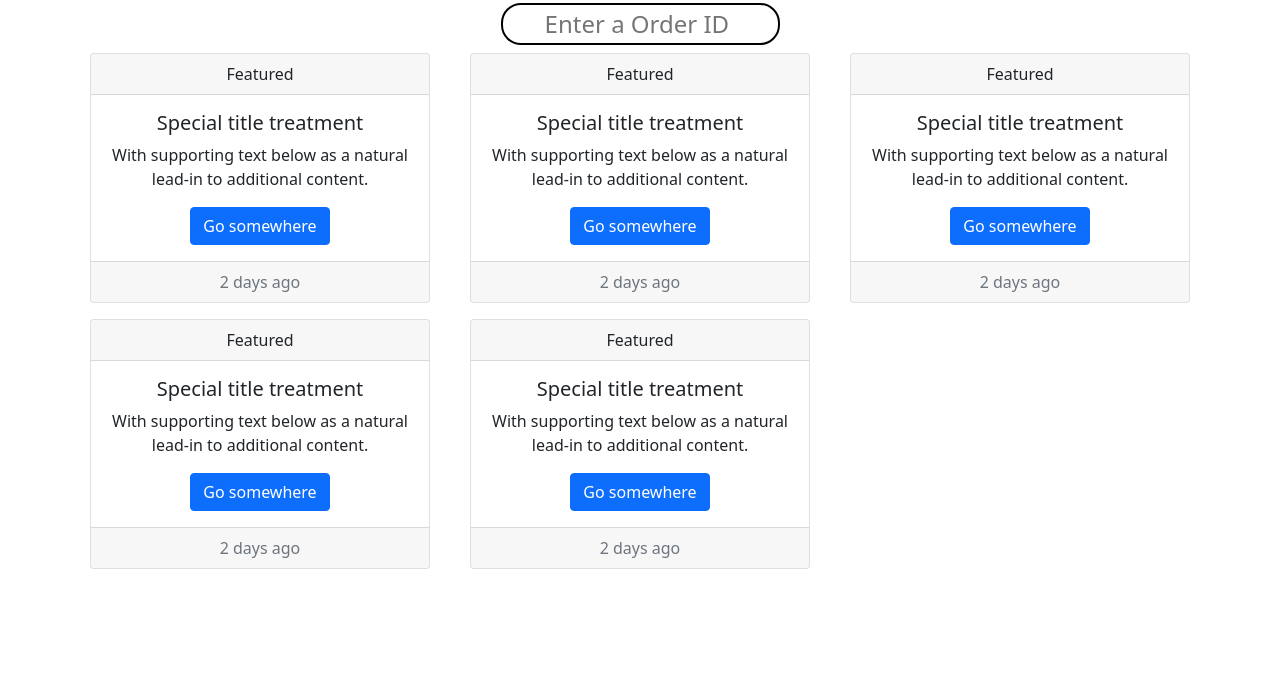
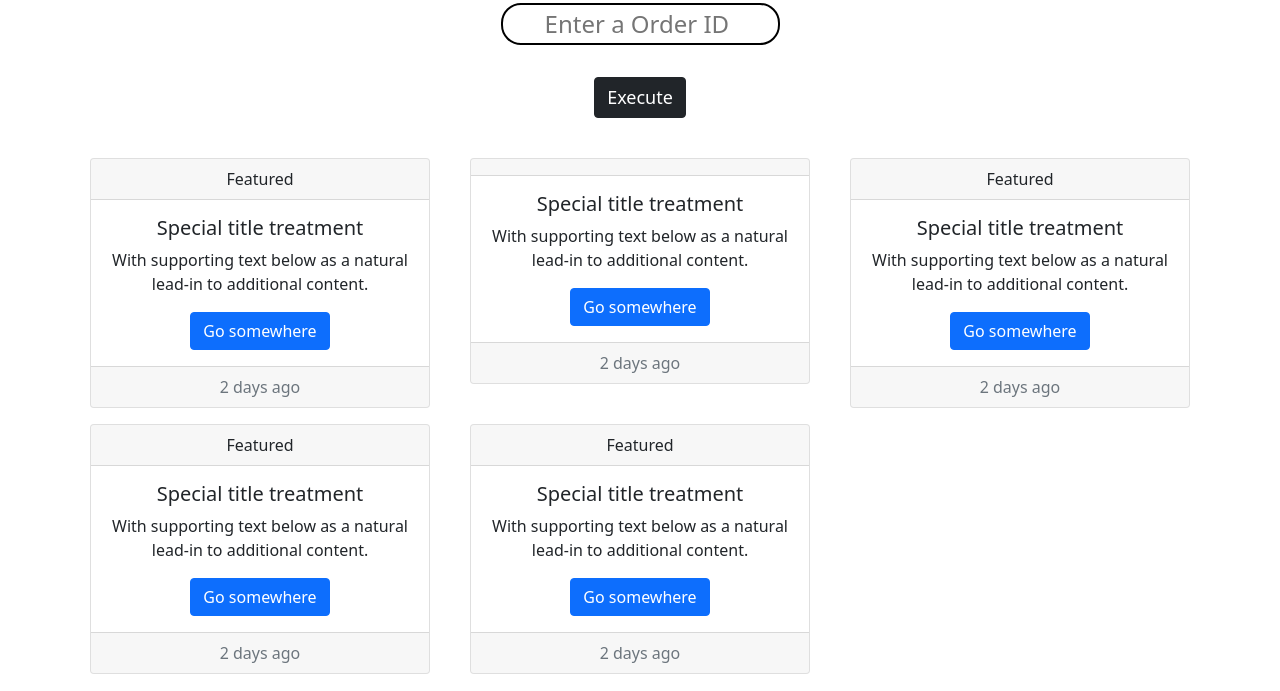
Before and after one commit to vishholge/OrdermanagementVersion2, a plain HTML site: page index.html in a window 1280 px wide. Shown: the part 109-800 px from the top of the page. Drawn offline with nearby package versions, Linux system fonts and the light colour scheme.

Commit message:
addded some featurs

```diff
--- a/index.css
+++ b/index.css
@@ -8,5 +8,10 @@ input{
     border-radius: 20px;
     text-align: center;
     font-size: 1.5rem;
+    display: block;
     /* padding: 0.5rem; */
 }
+#execute-btn{
+    font-size: large;
+    margin: 2rem;
+}
--- a/index.html
+++ b/index.html
@@ -62,6 +62,7 @@
     <div class="container">
         <h1>Oders Status Management</h1>
         <input type="text" placeholder="Enter a Order ID " aria-label=".form-control-lg example">
+        <button class="btn btn-dark" onclick="execute()" id="execute-btn">Execute</button>
 
         <div class="row">
             <div class="col-xs-12 col-md-4">
@@ -83,7 +84,7 @@
             <div class="col-xs-12 col-md-4">
                 <div class="card text-center mx-2 my-2 " >
                     <div class="card-header">
-                        Featured
+
                     </div>
                     <div class="card-body">
                         <h5 class="card-title">Special title treatment</h5>
```
